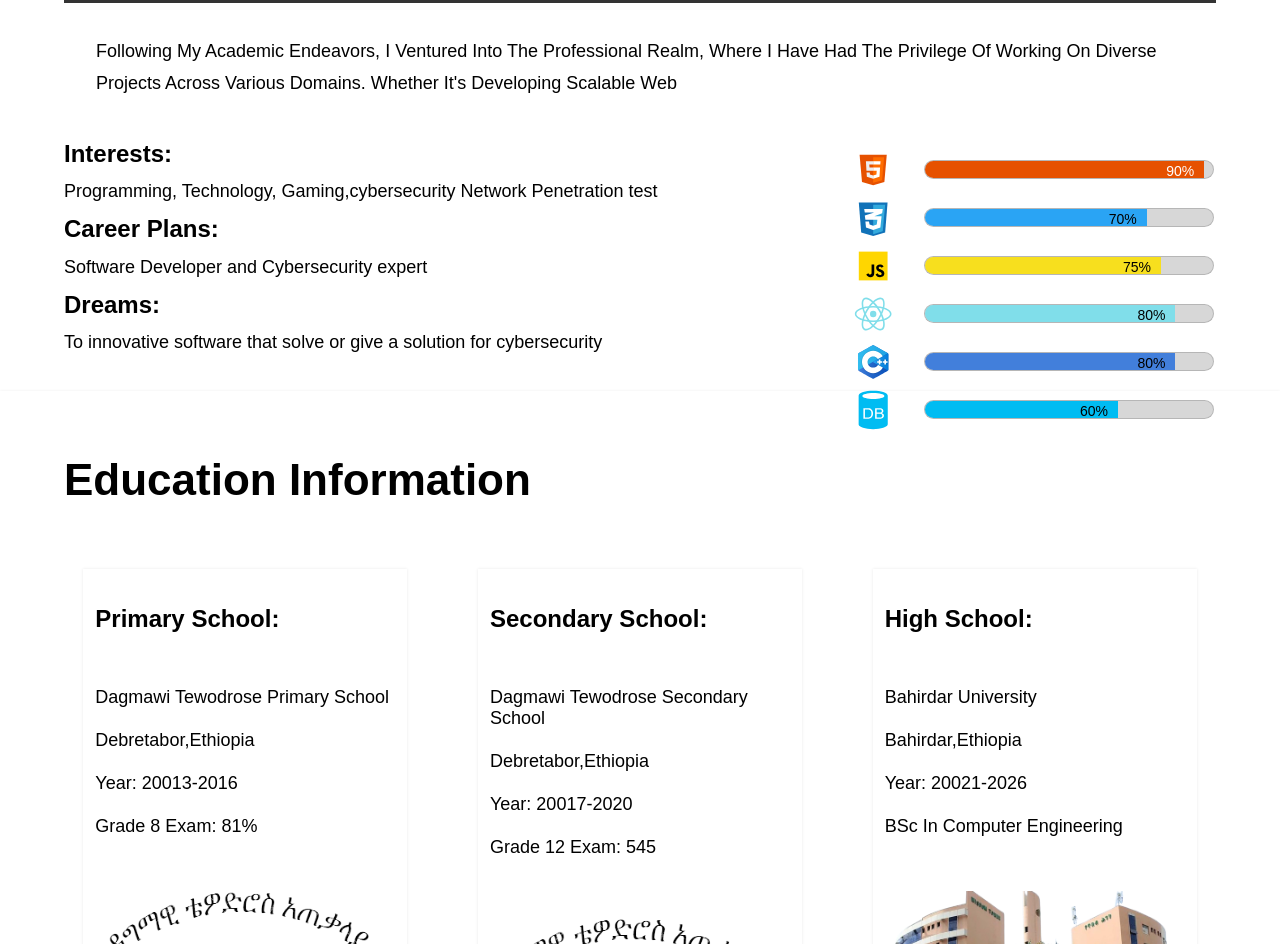
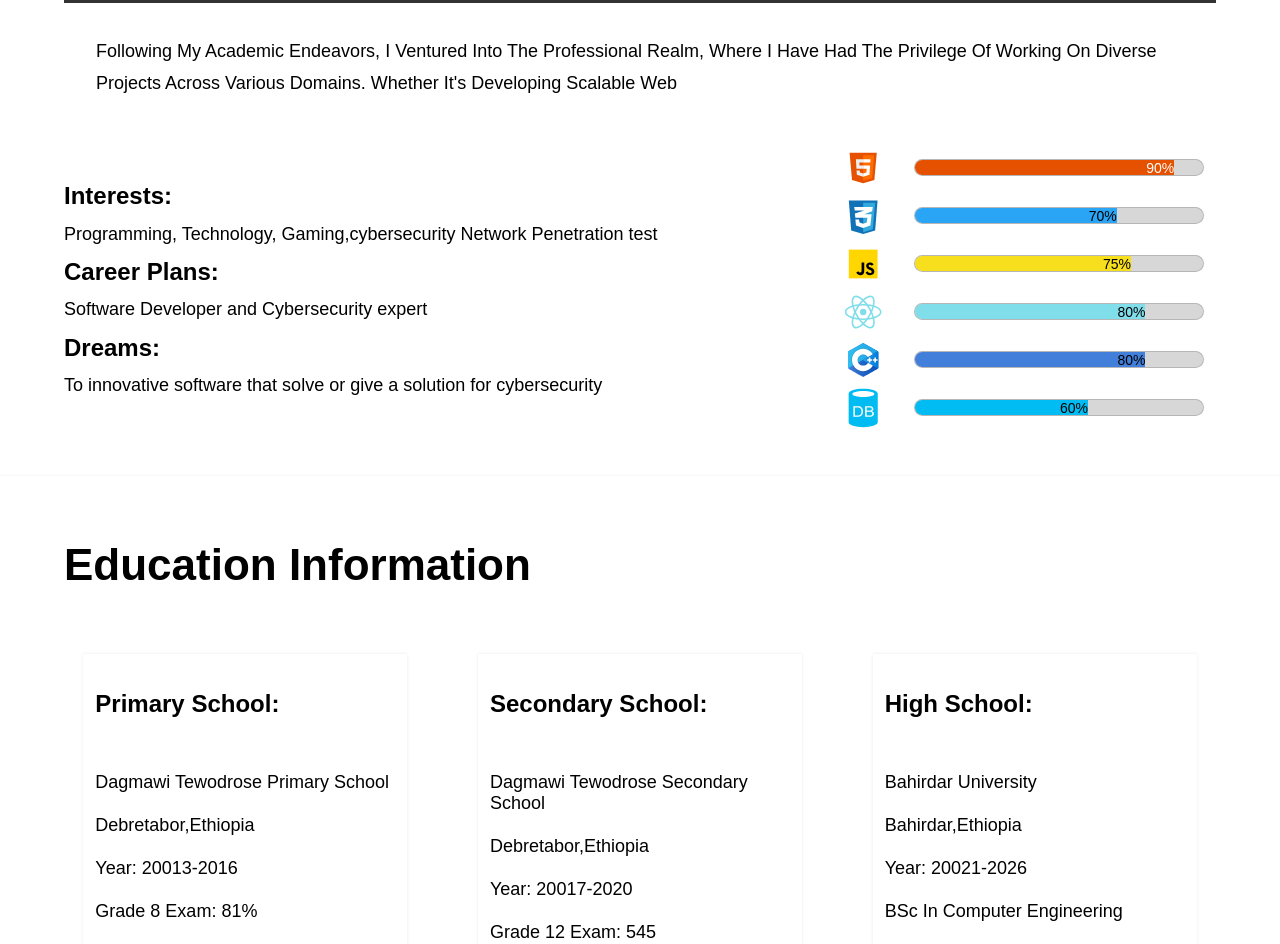
Before and after one commit to right-hand-boy/Biniyam_Kefyalew_BITSr01, a plain HTML site: page index.html in a window 1280 px wide. Shown: the part 1206-2150 px from the top of the page. Drawn offline with Linux system fonts and the light colour scheme; files whose address does not match are found by name.

Commit message:
Add files via upload

```diff
--- a/index.css
+++ b/index.css
@@ -465,7 +465,6 @@ h3 {
 .skills {
   text-align: right;
   height: 1rem;
-  padding: 0.2rem 1rem;
   padding-bottom: 0.5rem;
   font-size: 1.4rem;
   color: black;
@@ -510,11 +509,13 @@ header {
   text-align: center;
   padding: 20px 0;
 }
-.skills {
+.skills-continar {
   list-style: none;
   width: 100%;
+  max-width: 400px;
+  margin: 0 auto;
 }
-.skills li {
+.skills-continar li {
   display: flex;
   align-items: center;
   gap: 3.2rem;
--- a/index.html
+++ b/index.html
@@ -604,7 +604,7 @@
           </p>
         </div>
         <div class="skills-box">
-          <ul class="skills">
+          <ul class="skills-continar">
             <li>
               <svg
                 xmlns="http://www.w3.org/2000/svg"
```
